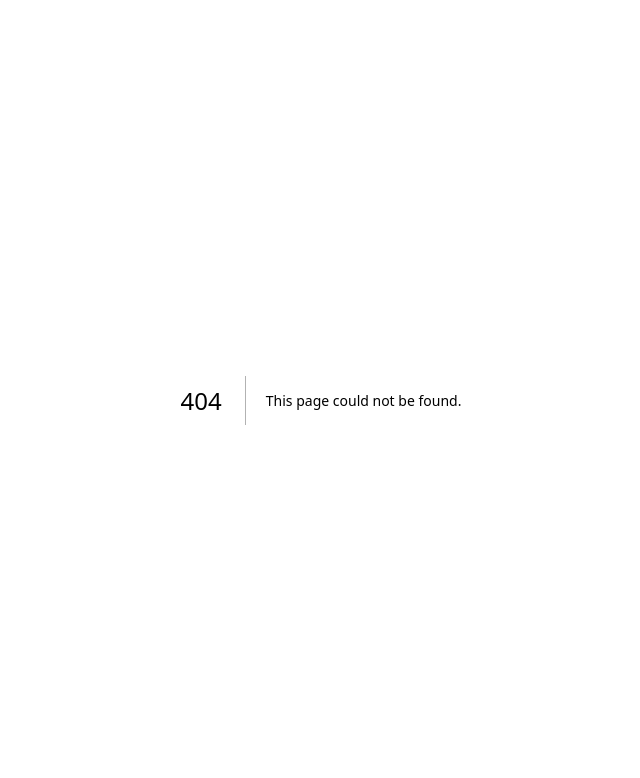
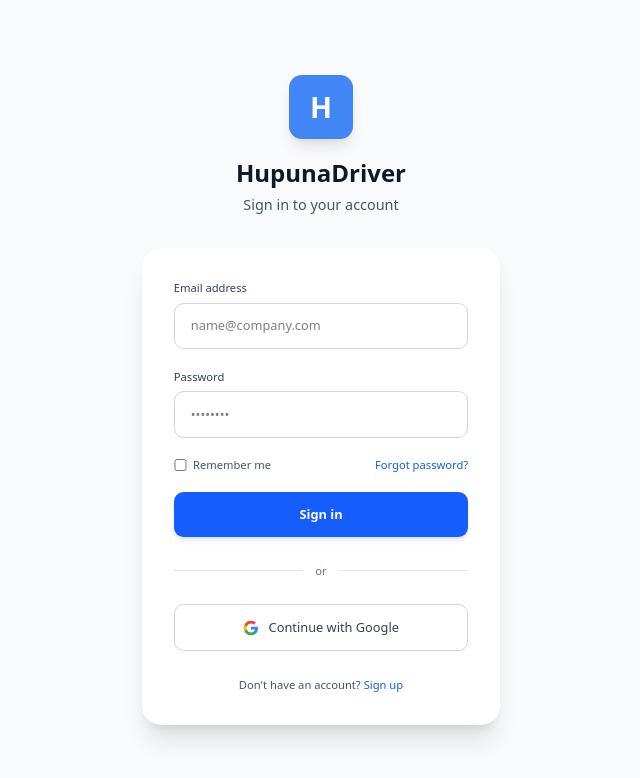
Before and after one commit to NguyenChi11/hupuna-driver, a Next.js app: page /login in a window 1280 px wide. Before the commit this address had no page. Shown: the top 778 px of the page, without its empty margins (319-959 px from the left). Built offline with nearby package versions, Linux system fonts and the light colour scheme.

Commit message:
[create]: login

```diff
--- /dev/null
+++ b/src/app/login/page.tsx
@@ -0,0 +1,154 @@
+"use client";
+
+import React, { useState } from "react";
+import { ICONS } from "@/components/constants";
+
+export default function LoginPage() {
+  const [email, setEmail] = useState("");
+  const [password, setPassword] = useState("");
+  const [isLoading, setIsLoading] = useState(false);
+
+  const handleSubmit = (e: React.FormEvent) => {
+    e.preventDefault();
+    setIsLoading(true);
+    // Simulate login
+    setTimeout(() => setIsLoading(false), 2000);
+  };
+
+  return (
+    <div className="min-h-screen bg-gray-50 flex items-center justify-center px-4">
+      <div className="max-w-md w-full">
+        {/* Logo */}
+        <div className="flex flex-col items-center mb-10">
+          <div className="w-20 h-20 bg-[#4285f4] rounded-2xl flex items-center justify-center text-white font-bold text-4xl shadow-lg">
+            H
+          </div>
+          <h1 className="mt-6 text-3xl font-bold text-gray-900">
+            HupunaDriver
+          </h1>
+          <p className="mt-2 text-lg text-gray-600">Sign in to your account</p>
+        </div>
+
+        {/* Login Card */}
+        <div className="bg-white rounded-3xl shadow-xl p-8 md:p-10">
+          <form onSubmit={handleSubmit} className="space-y-6">
+            {/* Email */}
+            <div>
+              <label
+                htmlFor="email"
+                className="block text-sm font-medium text-gray-700 mb-2"
+              >
+                Email address
+              </label>
+              <input
+                id="email"
+                type="email"
+                required
+                value={email}
+                onChange={(e) => setEmail(e.target.value)}
+                className="w-full px-5 py-4 rounded-xl border border-gray-300 focus:border-blue-500 focus:ring-2 focus:ring-blue-200 focus:outline-none transition-all text-base"
+                placeholder="name@company.com"
+              />
+            </div>
+
+            {/* Password */}
+            <div>
+              <label
+                htmlFor="password"
+                className="block text-sm font-medium text-gray-700 mb-2"
+              >
+                Password
+              </label>
+              <input
+                id="password"
+                type="password"
+                required
+                value={password}
+                onChange={(e) => setPassword(e.target.value)}
+                className="w-full px-5 py-4 rounded-xl border border-gray-300 focus:border-blue-500 focus:ring-2 focus:ring-blue-200 focus:outline-none transition-all text-base"
+                placeholder="••••••••"
+              />
+            </div>
+
+            {/* Forgot password & Remember me */}
+            <div className="flex items-center justify-between">
+              <label className="flex items-center gap-2">
+                <input
+                  type="checkbox"
+                  className="w-4 h-4 text-blue-600 rounded focus:ring-blue-500"
+                />
+                <span className="text-sm text-gray-600">Remember me</span>
+              </label>
+              <a
+                href="#"
+                className="text-sm text-blue-600 hover:text-blue-700 font-medium"
+              >
+                Forgot password?
+              </a>
+            </div>
+
+            {/* Submit Button */}
+            <button
+              type="submit"
+              disabled={isLoading}
+              className="w-full py-4 rounded-xl font-semibold text-white bg-blue-600 hover:bg-blue-700 disabled:bg-blue-400 disabled:cursor-not-allowed shadow-md hover:shadow-lg transition-all flex items-center justify-center gap-3"
+            >
+              {isLoading ? (
+                <>
+                  <div className="w-5 h-5 border-2 border-white/30 border-t-white rounded-full animate-spin"></div>
+                  Signing in...
+                </>
+              ) : (
+                "Sign in"
+              )}
+            </button>
+          </form>
+
+          {/* Divider */}
+          <div className="relative my-8">
+            <div className="absolute inset-0 flex items-center">
+              <div className="w-full border-t border-gray-200"></div>
+            </div>
+            <div className="relative flex justify-center text-sm">
+              <span className="px-4 bg-white text-gray-500">or</span>
+            </div>
+          </div>
+
+          {/* Google Sign In */}
+          <button className="w-full py-4 rounded-xl border border-gray-300 hover:border-gray-400 bg-white text-gray-700 font-medium flex items-center justify-center gap-3 transition-all hover:shadow-sm">
+            <svg className="w-5 h-5" viewBox="0 0 24 24">
+              <path
+                fill="#4285F4"
+                d="M22.56 12.25c0-.78-.07-1.53-.2-2.25H12v4.26h5.92c-.26 1.37-1.04 2.53-2.21 3.31v2.77h3.57c2.08-1.92 3.28-4.74 3.28-8.09z"
+              />
+              <path
+                fill="#34A853"
+                d="M12 23c2.97 0 5.46-.98 7.28-2.66l-3.57-2.77c-.98.66-2.23 1.06-3.71 1.06-2.86 0-5.29-1.93-6.16-4.53H2.18v2.84C3.99 20.53 7.7 23 12 23z"
+              />
+              <path
+                fill="#FBBC05"
+                d="M5.84 14.09c-.22-.66-.35-1.36-.35-2.09s.13-1.43.35-2.09V7.07H2.18C1.43 8.55 1 10.22 1 12s.43 3.45 1.18 4.93l2.85-2.22.81-.62z"
+              />
+              <path
+                fill="#EA4335"
+                d="M12 5.38c1.62 0 3.06.56 4.21 1.64l3.15-3.15C17.45 2.09 14.97 1 12 1 7.7 1 3.99 3.47 2.18 7.07l3.66 2.84c.87-2.6 3.3-4.53 6.16-4.53z"
+              />
+            </svg>
+            Continue with Google
+          </button>
+
+          {/* Sign up link */}
+          <p className="mt-8 text-center text-sm text-gray-600">
+            Don't have an account?{" "}
+            <a
+              href="#"
+              className="font-medium text-blue-600 hover:text-blue-700"
+            >
+              Sign up
+            </a>
+          </p>
+        </div>
+      </div>
+    </div>
+  );
+}
--- a/src/app/page.tsx
+++ b/src/app/page.tsx
@@ -1,5 +1,6 @@
 "use client";
 import React from "react";
+import { useRouter } from "next/navigation";
 import AssetModal from "@/components/assets/AssetModal";
 import FilterBar from "@/components/ui/FilterBar";
 import Header from "@/components/ui/Header";
@@ -12,6 +13,7 @@
 import DriveContent from "@/components/drive/DriveContent";
 
 export default function Home() {
+  const router = useRouter();
   const {
     currentFolderId,
     folders,
@@ -84,6 +86,9 @@
           onSearch={setSearchText}
           onNew={() => setIsModalOpen(true)}
           onOpenSidebar={() => setIsMobileSidebarOpen(true)}
+          onLogout={() => {
+            router.push("/login");
+          }}
           onSubmitSearch={(q) => {
             setSearchText(q);
             setSearchQuery(q);
--- a/src/components/constants.tsx
+++ b/src/components/constants.tsx
@@ -377,7 +377,7 @@
       <line x1="12" y1="15" x2="12" y2="3" />
     </svg>
   ),
-  Star: (props: React.SVGProps<SVGSVGElement>) => (
+  Play: (props: React.SVGProps<SVGSVGElement>) => (
     <svg
       xmlns="http://www.w3.org/2000/svg"
       width="24"
@@ -390,7 +390,7 @@
       strokeLinejoin="round"
       {...props}
     >
-      <polygon points="12 2 15 8.5 22 9.5 17 14 18.5 21 12 17.5 5.5 21 7 14 2 9.5 9 8.5 12 2" />
+      <polygon points="5 3 19 12 5 21 5 3" />
     </svg>
   ),
 };
--- a/src/components/ui/Header.tsx
+++ b/src/components/ui/Header.tsx
@@ -10,6 +10,7 @@
   searchResults?: (FileItem | FolderItem)[];
   onOpenResult?: (item: FileItem | FolderItem) => void;
   onSubmitSearch?: (q: string) => void;
+  onLogout?: () => void;
 }
 
 const Header: React.FC<HeaderProps> = ({
@@ -19,9 +20,12 @@
   searchResults = [],
   onOpenResult,
   onSubmitSearch,
+  onLogout,
 }) => {
   const searchContainerRef = useRef<HTMLDivElement | null>(null);
   const [open, setOpen] = useState(false);
+  const userMenuRef = useRef<HTMLDivElement | null>(null);
+  const [userMenuOpen, setUserMenuOpen] = useState(false);
 
   useEffect(() => {
     const handler = (e: MouseEvent) => {
@@ -32,12 +36,19 @@
       ) {
         setOpen(false);
       }
+      if (
+        userMenuOpen &&
+        userMenuRef.current &&
+        !userMenuRef.current.contains(e.target as Node)
+      ) {
+        setUserMenuOpen(false);
+      }
     };
     document.addEventListener("mousedown", handler);
     return () => {
       document.removeEventListener("mousedown", handler);
     };
-  }, [open]);
+  }, [open, userMenuOpen]);
 
   return (
     <header className="h-16 bg-white border-b border-gray-200 flex items-center justify-between gap-4 px-4 md:px-6 sticky top-0 z-50">
@@ -150,9 +161,28 @@
         </button>
 
         {/* User avatar */}
-        <button className="cursor-pointer w-10 h-10 rounded-full bg-linear-to-tr from-blue-600 to-blue-400 flex items-center justify-center text-white font-bold text-sm shadow-md hover:shadow-lg transition">
-          JD
-        </button>
+        <div className="relative" ref={userMenuRef}>
+          <button
+            onClick={() => setUserMenuOpen((v) => !v)}
+            className="cursor-pointer w-10 h-10 rounded-full bg-linear-to-tr from-blue-600 to-blue-400 flex items-center justify-center text-white font-bold text-sm shadow-md hover:shadow-lg transition"
+          >
+            JD
+          </button>
+          {userMenuOpen && (
+            <div className="absolute right-0 mt-2 w-40 bg-white border border-gray-200 rounded-xl shadow-2xl z-50">
+              <button
+                type="button"
+                onClick={() => {
+                  setUserMenuOpen(false);
+                  if (onLogout) onLogout();
+                }}
+                className="w-full text-left px-4 py-2 text-sm text-gray-700 hover:bg-gray-100 transition"
+              >
+                Đăng xuất
+              </button>
+            </div>
+          )}
+        </div>
       </div>
     </header>
   );
```
